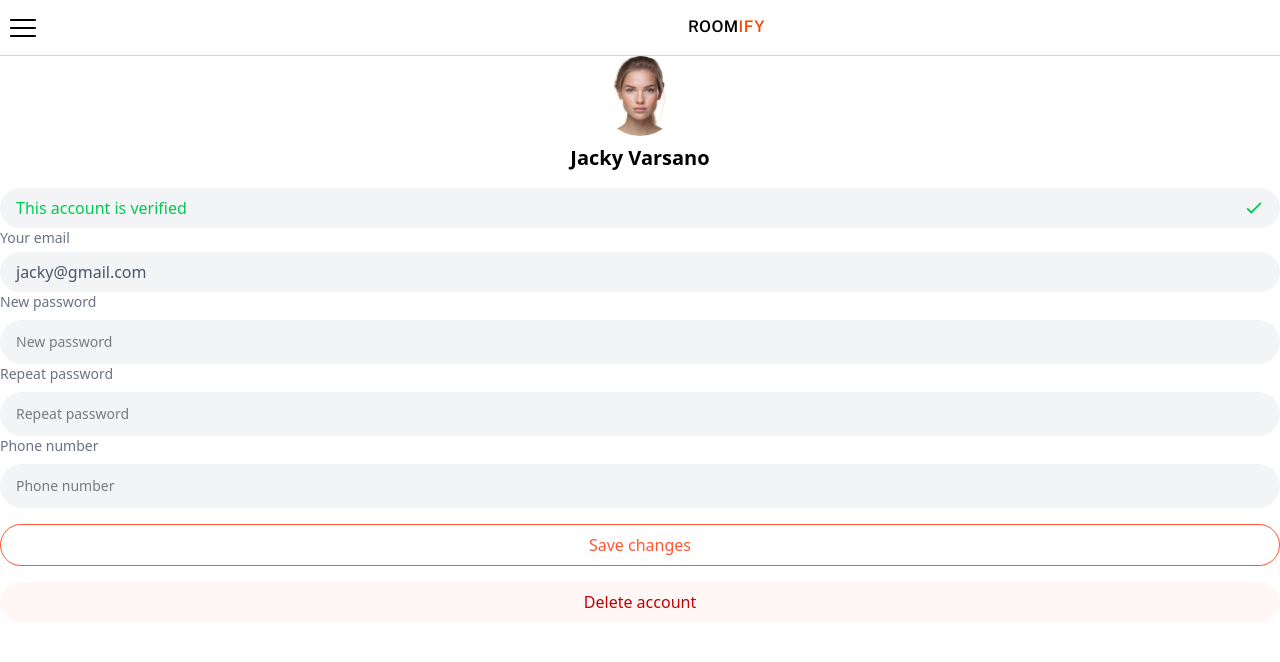
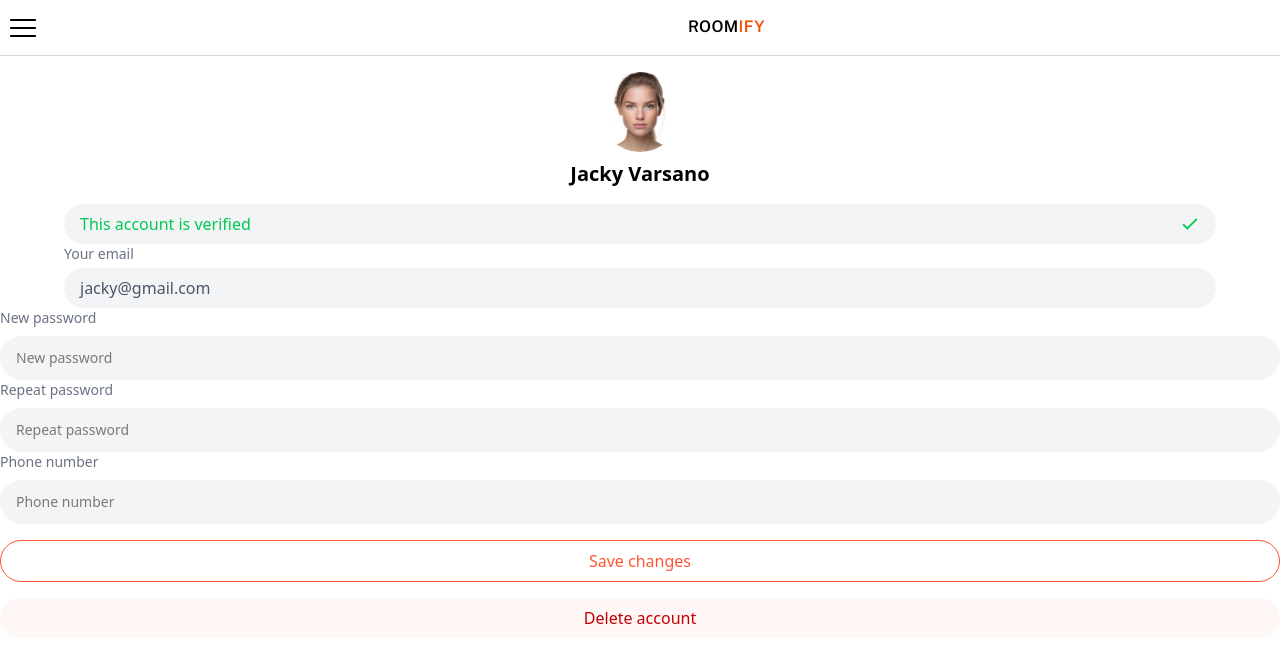
Before and after one commit to Lior-Lavon/Roomify-FE, a React (Vite) app: page /account in a window 1280 px wide. Shown: the top 662 px of the page. Built offline with nearby package versions, Linux system fonts and the light colour scheme.

Commit message:
creating account view

```diff
--- a/src/pages/MyAccount/MyAccount.jsx
+++ b/src/pages/MyAccount/MyAccount.jsx
@@ -21,7 +21,7 @@ const MyAccount = () => {
       <TopBar leftIcon="burger" />
 
       {/* Profile Picture and Name */}
-      <div className="flex flex-col items-center" ref={profileImageRef}>
+      <div className="flex mt-4 flex-col items-center" ref={profileImageRef}>
         <img
           src={FemaleImage}
           alt="Profile"
@@ -34,6 +34,7 @@ const MyAccount = () => {
         className="w-full mt-4 overflow-y-auto overflow-hidden"
         style={{ height: `${height}px` }}
       >
+        <div className="w-[90%] mx-auto">
           {/* account verified */}
           <div className="w-full px-4 bg-gray-100 rounded-full flex items-center justify-between text-green-500">
             <p className="my-2">This account is verified</p>
@@ -42,9 +43,12 @@ const MyAccount = () => {
 
           {/* Email */}
           <div className="flex flex-col">
-          <label className="text-sm text-gray-500 block mb-1">Your email</label>
+            <label className="text-sm text-gray-500 block mb-1">
+              Your email
+            </label>
             <div className="w-full px-4 bg-gray-100 rounded-full flex items-center justify-between text-gray-600">
               <p className="my-2">jacky@gmail.com</p>
+            </div>
           </div>
         </div>
 
```
Lines whose indentation alone changed are shown as unchanged.
